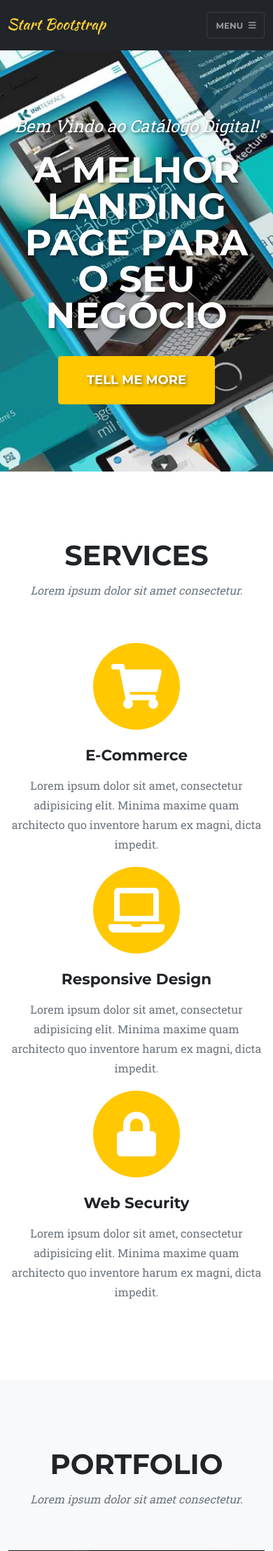
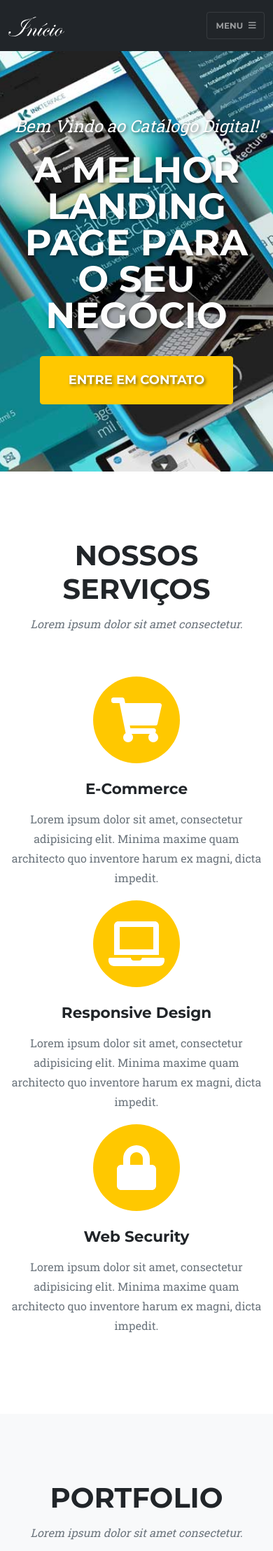
Before and after one commit to cristianritter/catalogodigital, a Django app: page / in a window 390 px wide. Shown: the top 2217 px of the page at 70% size. Run offline with Django 5.2, Linux system fonts and the light colour scheme; some libraries are stand-ins or nearby versions.

Commit message:
atualizacoes para exibicao mobile

```diff
--- a/catalogodigital/settings.py
+++ b/catalogodigital/settings.py
@@ -26,7 +26,7 @@ SECRET_KEY = "django-insecure-)cb+5%vn8)pa84q4#_*t(lv)5pjs)_nvo$a@iuh@p1k9$uj6t(
 # SECURITY WARNING: don't run with debug turned on in production!
 DEBUG = True
 
-ALLOWED_HOSTS = ['*']
+ALLOWED_HOSTS = ['*', '192.168.2.130']
 
 
 # Application definition
--- a/landing/templates/catalogodigital.html
+++ b/landing/templates/catalogodigital.html
@@ -30,20 +30,22 @@
     </head>
     <body id="page-top">
         <!-- Navigation-->
-        <nav class="navbar navbar-expand-lg navbar-dark fixed-top" id="mainNav">
+        <!--<nav class="navbar navbar-expand-lg navbar-dark fixed-top" id="mainNav">-->
+        <nav class="navbar navbar-expand-sm navbar-dark fixed-top" id="mainNav">
+
             <div class="container">
-                <a class="navbar-brand" href="#page-top"><img src="{% static 'catalogodigital/assets/img/navbar-logo.svg' %}" alt="..." /></a>
+                <a class="navbar-brand" href="#page-top"><img src="{% static 'catalogodigital/assets/img/navbar-logo2.svg' %}" alt="Logo" style="width: 80px; height: auto;"/></a>
                 <button class="navbar-toggler" type="button" data-bs-toggle="collapse" data-bs-target="#navbarResponsive" aria-controls="navbarResponsive" aria-expanded="false" aria-label="Toggle navigation">
                     Menu
                     <i class="fas fa-bars ms-1"></i>
                 </button>
                 <div class="collapse navbar-collapse" id="navbarResponsive">
                     <ul class="navbar-nav text-uppercase ms-auto py-4 py-lg-0">
-                        <li class="nav-item"><a class="nav-link" href="#services">Services</a></li>
+                        <li class="nav-item"><a class="nav-link" href="#services">Serviços</a></li>
                         <li class="nav-item"><a class="nav-link" href="#portfolio">Portfolio</a></li>
-                        <li class="nav-item"><a class="nav-link" href="#about">About</a></li>
-                        <li class="nav-item"><a class="nav-link" href="#team">Team</a></li>
-                        <li class="nav-item"><a class="nav-link" href="#contact">Contact</a></li>
+                        <li class="nav-item"><a class="nav-link" href="#about">Sobre</a></li>
+                        <!--<li class="nav-item"><a class="nav-link" href="#team">Team</a></li>-->
+                        <li class="nav-item"><a class="nav-link" href="#new-contact">Contato</a></li>
                     </ul>
                 </div>
             </div>
@@ -53,14 +55,14 @@
             <div class="container">
                 <div class="masthead-subheading">Bem Vindo ao Catálogo Digital!</div>
                 <div class="masthead-heading text-uppercase">A melhor landing page para o seu negócio</div>
-                <a class="btn btn-primary btn-xl text-uppercase" href="#services">Tell Me More</a>
+                <a class="btn btn-primary btn-xl text-uppercase" href="#new-contact"> Entre em contato</a>
             </div>
         </header>
         <!-- Services-->
         <section class="page-section" id="services">
             <div class="container">
                 <div class="text-center">
-                    <h2 class="section-heading text-uppercase">Services</h2>
+                    <h2 class="section-heading text-uppercase">Nossos Serviços</h2>
                     <h3 class="section-subheading text-muted">Lorem ipsum dolor sit amet consectetur.</h3>
                 </div>
                 <div class="row text-center">
@@ -196,7 +198,7 @@
         <section class="page-section" id="about">
             <div class="container">
                 <div class="text-center">
-                    <h2 class="section-heading text-uppercase">About</h2>
+                    <h2 class="section-heading text-uppercase">Um pouco mais sobre nós</h2>
                     <h3 class="section-subheading text-muted">Lorem ipsum dolor sit amet consectetur.</h3>
                 </div>
                 <ul class="timeline">
@@ -254,7 +256,7 @@
                 </ul>
             </div>
         </section>
-        <!-- Team-->
+        <!-- Team
         <section class="page-section bg-light" id="team">
             <div class="container">
                 <div class="text-center">
@@ -297,8 +299,8 @@
                     <div class="col-lg-8 mx-auto text-center"><p class="large text-muted">Lorem ipsum dolor sit amet, consectetur adipisicing elit. Aut eaque, laboriosam veritatis, quos non quis ad perspiciatis, totam corporis ea, alias ut unde.</p></div>
                 </div>
             </div>
-        </section>
-        <!-- Clients-->
+        </section>-->
+        <!-- Clients
         <div class="py-5">
             <div class="container">
                 <div class="row align-items-center">
@@ -316,81 +318,85 @@
                     </div>
                 </div>
             </div>
-        </div>
-        <!-- Contact-->
-        <section class="page-section" id="contact">
+        </div>-->
+
+        <!-- New Contact Section -->
+        <section class="page-section" id="new-contact">
             <div class="container">
                 <div class="text-center">
-                    <h2 class="section-heading text-uppercase">Contact Us</h2>
-                    <h3 class="section-subheading text-muted">Lorem ipsum dolor sit amet consectetur.</h3>
+                    <h2 class="section-heading text-uppercase">Entre em Contato</h2>
+                    <h3 class="section-subheading text-muted">Estamos disponíveis de seg à sex das 07 às 17.</h3>
                 </div>
-                <!-- * * * * * * * * * * * * * * *-->
-                <!-- * * SB Forms Contact Form * *-->
-                <!-- * * * * * * * * * * * * * * *-->
-                <!-- This form is pre-integrated with SB Forms.-->
-                <!-- To make this form functional, sign up at-->
-                <!-- https://startbootstrap.com/solution/contact-forms-->
-                <!-- to get an API token!-->
-                <form id="contactForm" data-sb-form-api-token="API_TOKEN">
-                    <div class="row align-items-stretch mb-5">
-                        <div class="col-md-6">
-                            <div class="form-group">
-                                <!-- Name input-->
-                                <input class="form-control" id="name" type="text" placeholder="Your Name *" data-sb-validations="required" />
-                                <div class="invalid-feedback" data-sb-feedback="name:required">A name is required.</div>
-                            </div>
-                            <div class="form-group">
-                                <!-- Email address input-->
-                                <input class="form-control" id="email" type="email" placeholder="Your Email *" data-sb-validations="required,email" />
-                                <div class="invalid-feedback" data-sb-feedback="email:required">An email is required.</div>
-                                <div class="invalid-feedback" data-sb-feedback="email:email">Email is not valid.</div>
-                            </div>
-                            <div class="form-group mb-md-0">
-                                <!-- Phone number input-->
-                                <input class="form-control" id="phone" type="tel" placeholder="Your Phone *" data-sb-validations="required" />
-                                <div class="invalid-feedback" data-sb-feedback="phone:required">A phone number is required.</div>
-                            </div>
-                        </div>
-                        <div class="col-md-6">
-                            <div class="form-group form-group-textarea mb-md-0">
-                                <!-- Message input-->
-                                <textarea class="form-control" id="message" placeholder="Your Message *" data-sb-validations="required"></textarea>
-                                <div class="invalid-feedback" data-sb-feedback="message:required">A message is required.</div>
-                            </div>
+
+                <!-- Contact Information -->
+                <div class="row mb-5">
+                    <div class="col-md-4">
+                        <p><strong>Endereço:</strong> Your Company Address</p>
+                        <p><strong>Telefone:</strong> (123) 456-7890</p>
+                        <p><strong>Email:</strong> info@example.com</p>
+                    </div>
+                    <div class="col-md-8">
+                        <!-- Google Maps Embed -->
+                        <div class="embed-responsive embed-responsive-16by9">
+                            <!-- Replace the "YOUR_GOOGLE_MAPS_EMBED_LINK" with your actual Google Maps embed link -->
+                            <iframe class="embed-responsive-item" src="https://www.google.com/maps/embed?pb=!1m18!1m12!1m3!1d3535.7633956596496!2d-48.59909488829659!3d-27.60086417614461!2m3!1f0!2f0!3f0!3m2!1i1024!2i768!4f13.1!3m3!1m2!1s0x952737c600227a53%3A0xebd8c5e9c12ae616!2sAngeloni%20Capoeiras!5e0!3m2!1sen!2sbr!4v1702950262606!5m2!1sen!2sbr" style="border:0;" allowfullscreen="" loading="lazy" referrerpolicy="no-referrer-when-downgrade"></iframe>
                         </div>
                     </div>
-                    <!-- Submit success message-->
-                    <!---->
-                    <!-- This is what your users will see when the form-->
-                    <!-- has successfully submitted-->
-                    <div class="d-none" id="submitSuccessMessage">
-                        <div class="text-center text-white mb-3">
-                            <div class="fw-bolder">Form submission successful!</div>
-                            To activate this form, sign up at
-                            <br />
-                            <a href="https://startbootstrap.com/solution/contact-forms">https://startbootstrap.com/solution/contact-forms</a>
-                        </div>
-                    </div>
-                    <!-- Submit error message-->
-                    <!---->
-                    <!-- This is what your users will see when there is-->
-                    <!-- an error submitting the form-->
-                    <div class="d-none" id="submitErrorMessage"><div class="text-center text-danger mb-3">Error sending message!</div></div>
-                    <!-- Submit Button-->
-                    <div class="text-center"><button class="btn btn-primary btn-xl text-uppercase disabled" id="submitButton" type="submit">Send Message</button></div>
-                </form>
+                </div>
+
+                <!-- WhatsApp Link -->
+                <div class="text-center mb-5">
+                    <p><strong>Podemos ajudá-lo? Converse conosco no WhatsApp:</strong></p>
+                    <!-- Replace "YOUR_WHATSAPP_NUMBER" with your actual WhatsApp number -->
+                    <a href="https://wa.me/+5548996810518" target="_blank" class="btn btn-success btn-xl text-uppercase">Conversar no WhatsApp</a>
+                </div>
+
+                <!-- Submit success message, error message, and form (if needed) can be added here -->
             </div>
         </section>
+
+        <!-- Explore Local Businesses Section -->
+        <section class="page-section" id="explore-businesses">
+            <div class="container">
+                <div class="text-center">
+                    <h2 class="section-heading text-uppercase">Sugestões</h2>
+                    <h3 class="section-subheading text-muted">Outros empreendimentos da região que vocë pode gostar de conhecer.</h3>
+                </div>
+
+                <!-- Business List (Replace with actual links and descriptions) -->
+                <div class="row">
+                    <div class="col-md-4">
+                        <h4>Business 1</h4>
+                        <p>Description of Business 1. <a href="#">Learn more</a></p>
+                    </div>
+                    <div class="col-md-4">
+                        <h4>Business 2</h4>
+                        <p>Description of Business 2. <a href="#">Learn more</a></p>
+                    </div>
+                    <div class="col-md-4">
+                        <h4>Business 3</h4>
+                        <p>Description of Business 3. <a href="#">Learn more</a></p>
+                    </div>
+                </div>
+
+                <!-- Link to Explore More Businesses -->
+                <div class="text-center mt-4">
+                    <p>Explore mais comercios na região. <a href="#">Ver todas as opções</a></p>
+                </div>
+            </div>
+        </section>
+
+
         <!-- Footer-->
         <footer class="footer py-4">
             <div class="container">
                 <div class="row align-items-center">
-                    <div class="col-lg-3 text-lg-start">Copyright &copy; Your Website 2021</div>
-                    <div class="col-lg-3 text-lg-start">Distributed By <a href="https://themewagon.com/">Themewagon</a></div>
+                    <div class="col-lg-3 text-lg-start">Copyright &copy; Catálogo Digital 2024</div>
+                    <div class="col-lg-3 text-lg-start">Feito por <a href="https://cristianritter-portifolio.webnode.page/">Cristian Ritter</a></div>
                     <div class="col-lg-3 my-3 my-lg-0">
                         <a class="btn btn-dark btn-social mx-2" href="#!"><i class="fab fa-twitter"></i></a>
                         <a class="btn btn-dark btn-social mx-2" href="#!"><i class="fab fa-facebook-f"></i></a>
-                        <a class="btn btn-dark btn-social mx-2" href="#!"><i class="fab fa-linkedin-in"></i></a>
+                        <a class="btn btn-dark btn-social mx-2" href="https://www.linkedin.com/in/cristianritter/"><i class="fab fa-linkedin-in"></i></a>
                     </div>
                     <div class="col-lg-3 text-lg-end">
                         <a class="link-dark text-decoration-none me-3" href="#!">Privacy Policy</a>
--- a/landing/templates/cities/florianopolis/nicetomeetyou.html
+++ b/landing/templates/cities/florianopolis/nicetomeetyou.html
@@ -60,7 +60,7 @@
         <section class="page-section" id="services">
             <div class="container">
                 <div class="text-center">
-                    <h2 class="section-heading text-uppercase">Services</h2>
+                    <h2 class="section-heading text-uppercase">Serviços</h2>
                     <h3 class="section-subheading text-muted">Lorem ipsum dolor sit amet consectetur.</h3>
                 </div>
                 <div class="row text-center">
```
Also changed, not shown: landing/static/catalogodigital/assets/img/navbar-logo2.svg (added), landing/static/catalogodigital/assets/img/navbar-logo2_Images/navbar-logo2_ImgID1.png (added).
